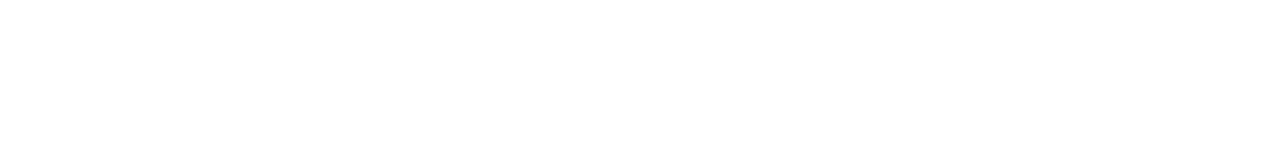
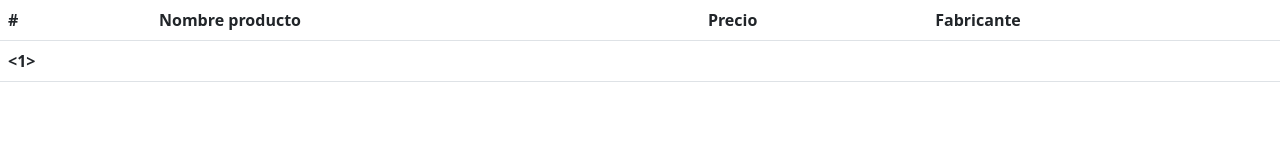
Before and after one commit to Jacob0418/MayaZask, a plain HTML site: page index.html in a window 1280 px wide. Drawn offline with nearby package versions, Linux system fonts and the light colour scheme.

Commit message:
ADDED: Archivo modificado 5:18

```diff
--- a/index.html
+++ b/index.html
@@ -19,6 +19,22 @@
   </header>
   <main>
 
+    <table class="table">
+        <thead>
+          <tr>
+            <th scope="col">#</th>
+            <th scope="col">Nombre producto</th>
+            <th scope="col">Precio</th>
+            <th scope="col">Fabricante</th>
+        </thead>
+
+        <tr>
+            <th scope="row"><1></th>
+            <th scope="row"><Laptop></th>
+            <th scope="row"><Mil></th>
+                <th scope="row"><Samsung></th>
+        </tr>
+
   </main>
   <footer>
     <!-- place footer here -->
```
